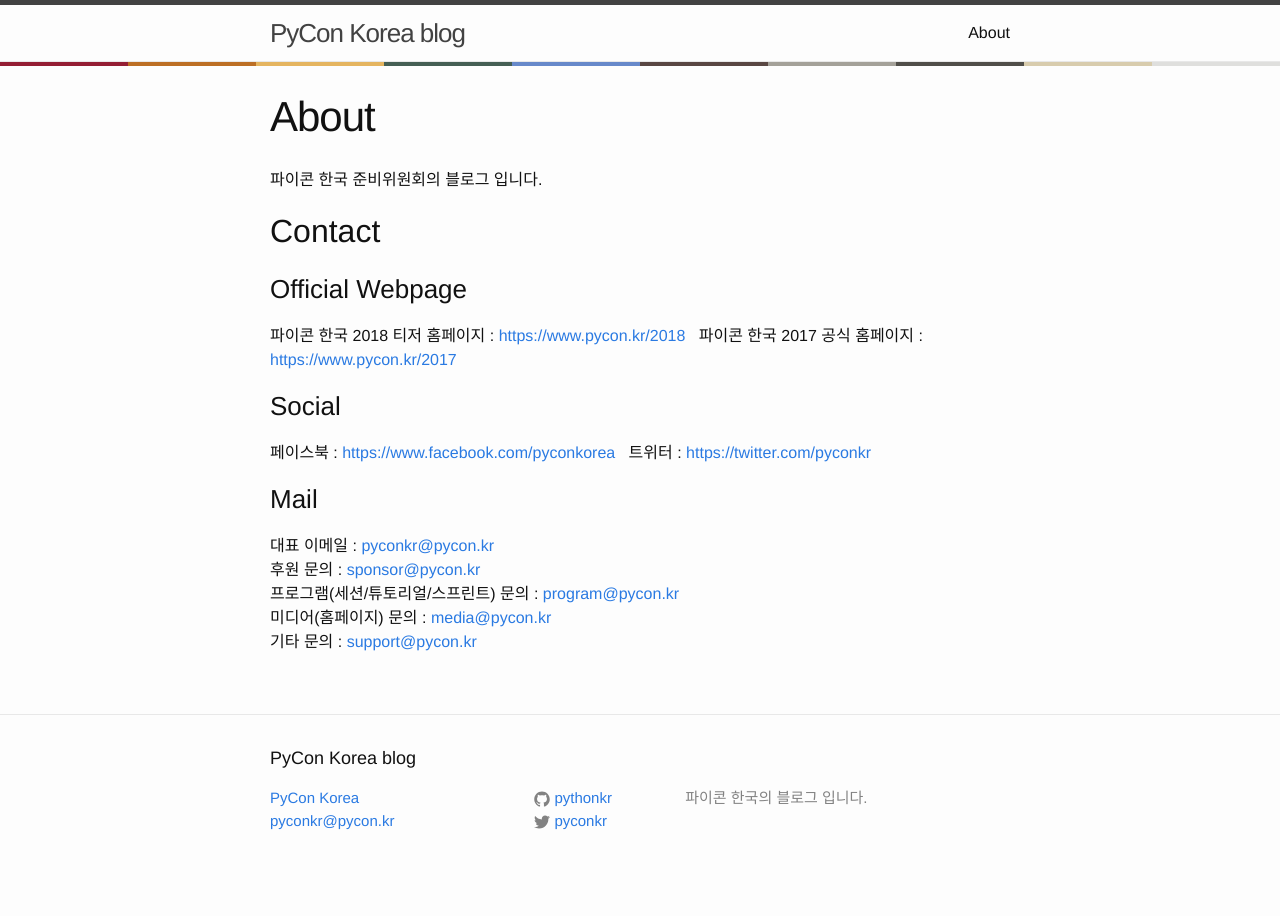
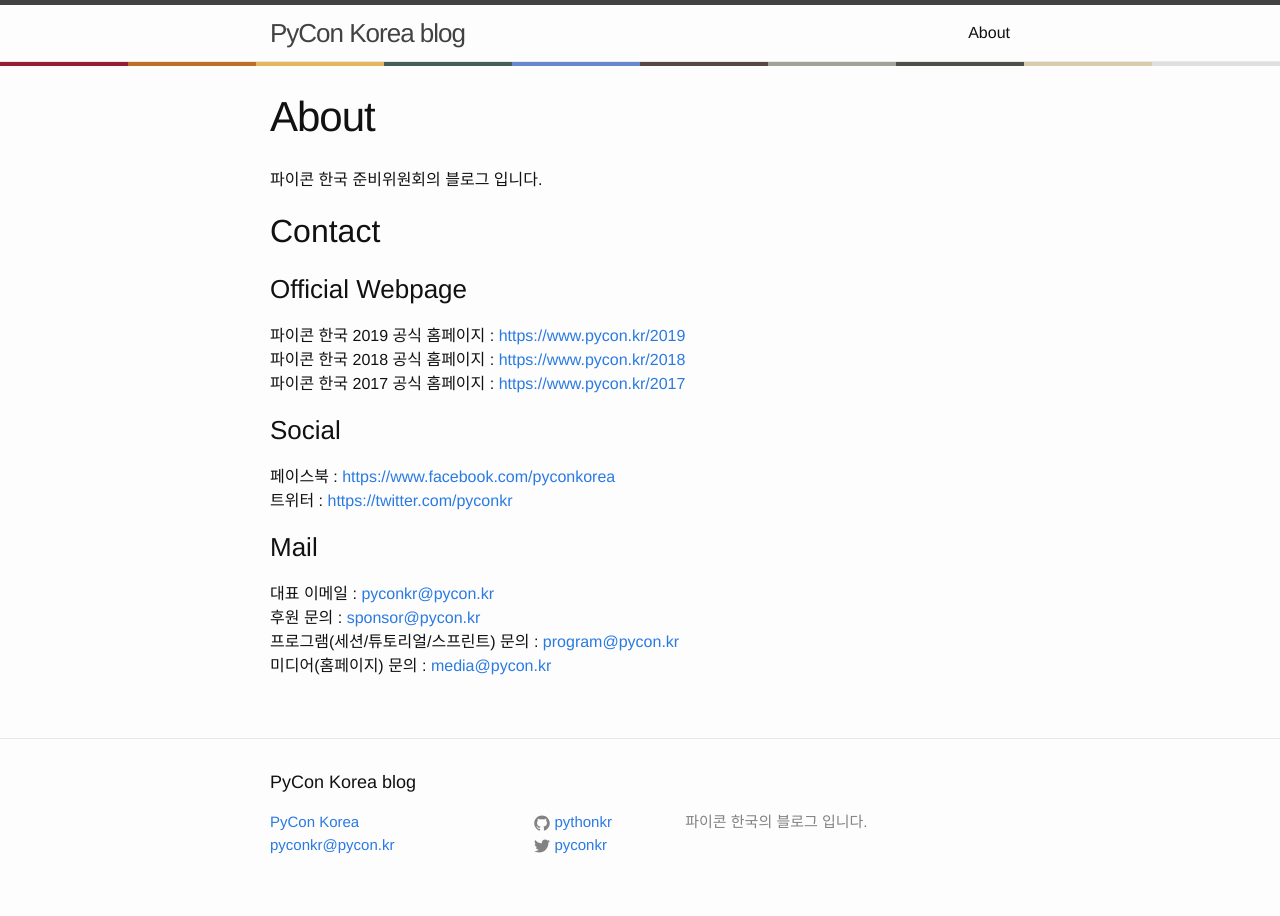
Before and after one commit to pythonkr/blog, a Jekyll site: the page built from about.md, in a window 1280 px wide. Built offline with Jekyll 4.4.1, drawn with Linux system fonts in a browser that asks for light colours.

Commit message:
2019 업데이트

```diff
--- a/about.md
+++ b/about.md
@@ -9,14 +9,19 @@
 
 ## Contact
 ### Official Webpage
-파이콘 한국 2018 티저 홈페이지 : <https://www.pycon.kr/2018>
+
+파이콘 한국 2019 공식 홈페이지 : <https://www.pycon.kr/2019>
+파이콘 한국 2018 공식 홈페이지 : <https://www.pycon.kr/2018>
 파이콘 한국 2017 공식 홈페이지 : <https://www.pycon.kr/2017>
+
 ### Social
+
 페이스북 : <https://www.facebook.com/pyconkorea>
 트위터 : <https://twitter.com/pyconkr>
+
 ### Mail
+
 대표 이메일 : <pyconkr@pycon.kr>
 후원 문의 : <sponsor@pycon.kr>
 프로그램(세션/튜토리얼/스프린트) 문의 : <program@pycon.kr>
 미디어(홈페이지) 문의 : <media@pycon.kr>
-기타 문의 : <support@pycon.kr>
```
